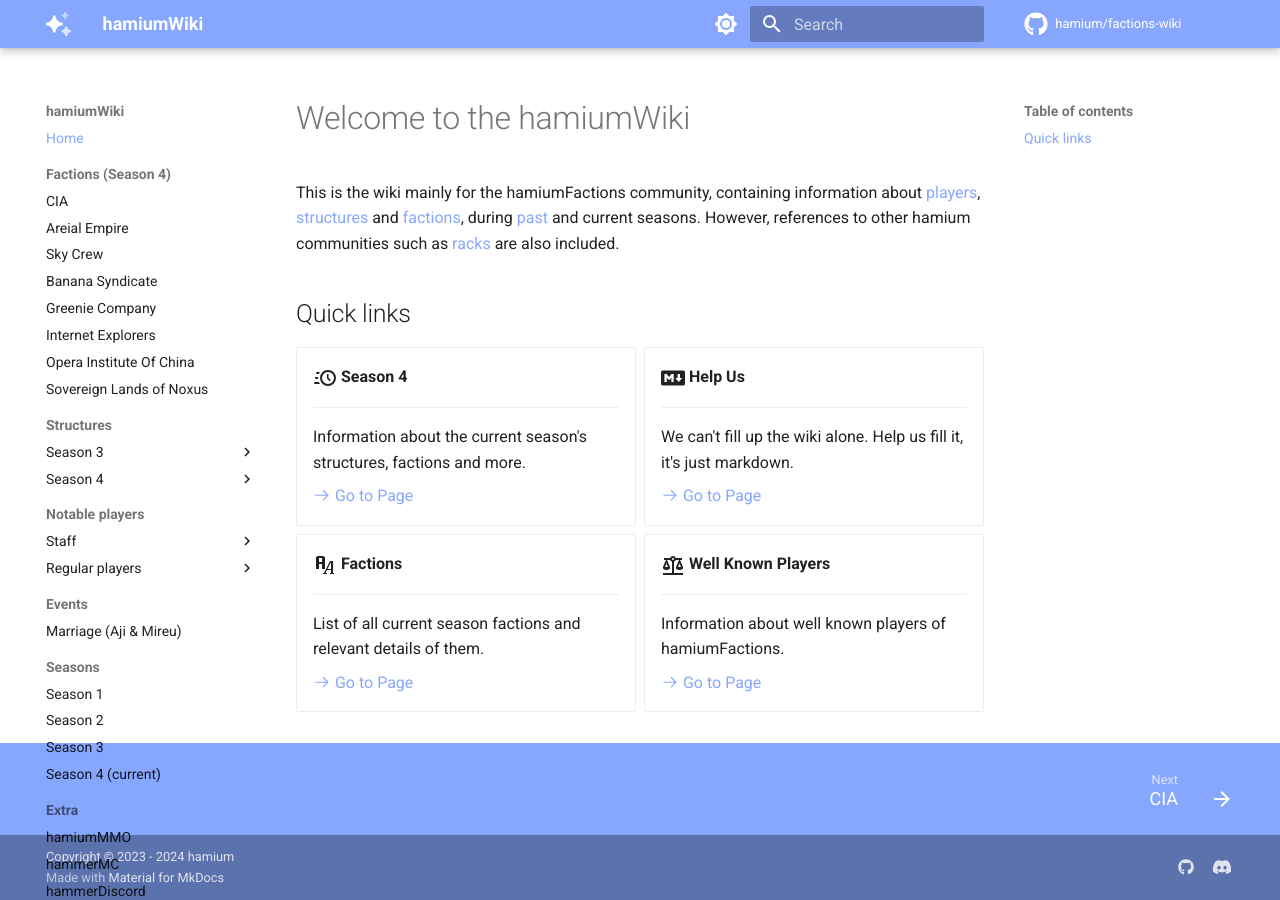
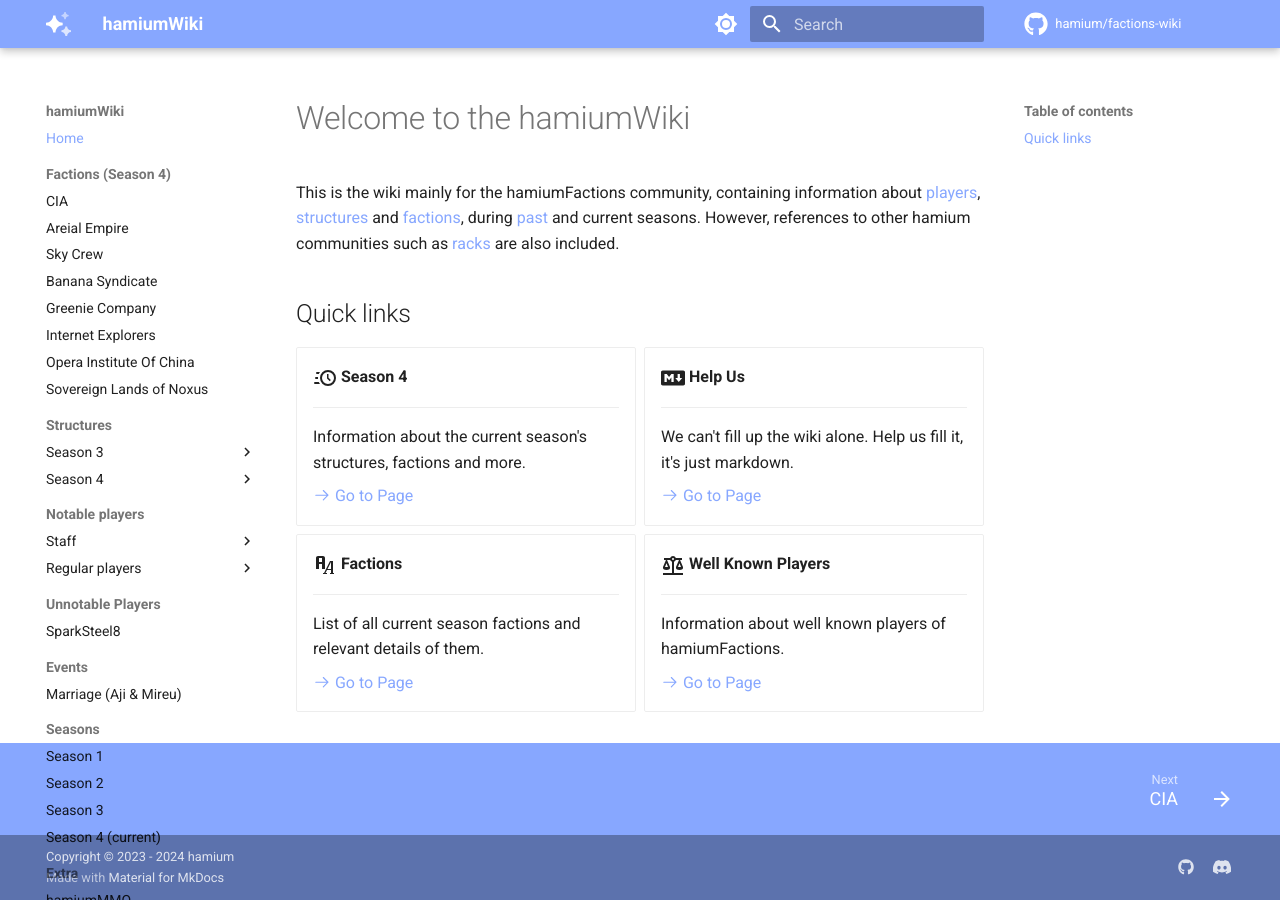
Before and after one commit to hamium/smp-wiki, an MkDocs documentation site: the page built from docs/index.md, in a window 1280 px wide. Built offline with MkDocs 1.6.1 and Material for MkDocs 9.7.7, drawn with Linux system fonts in a browser that asks for light colours; comment, search, counter and statistics services are not loaded.

Commit message:
Update mkdocs.yml

```diff
--- a/mkdocs.yml
+++ b/mkdocs.yml
@@ -38,7 +38,8 @@ nav:
           - Hades: players/hades.md
           - MinoCP: players/minocp.md
           - iSark: players/isark.md
-          - SparkSteel8: players/SparkSteel8.md
+  - Unnotable Players:
+      - SparkSteel8: players/SparkSteel8.md
   - Events:
       - Marriage (Aji & Mireu): events/1.md
   - Seasons:
```
